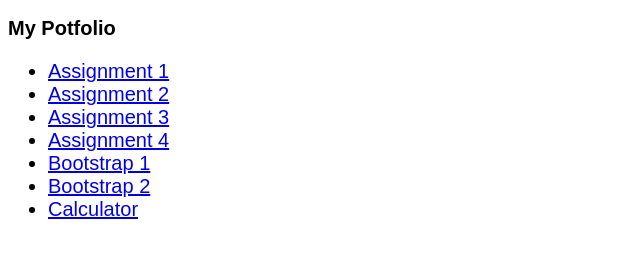
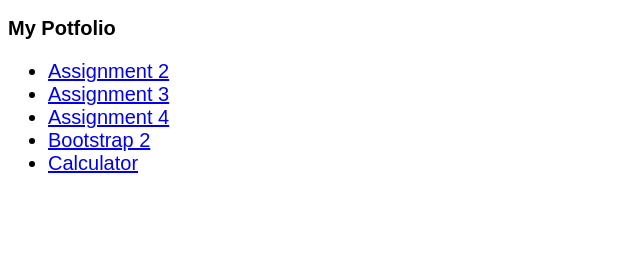
Before and after one commit to TrustChukwuma/My-portfolio, a plain HTML site: page index.html in a window 1280 px wide. Shown: the whole page, without its empty margins (0-640 px from the left). Drawn offline with Linux system fonts and the light colour scheme.

Commit message:
edited html files

```diff
--- a/index.html
+++ b/index.html
@@ -15,11 +15,9 @@
 	<h2>My Potfolio</h2>
 
 	<ul>
-		<li><a href="https://trustchukwuma.github.io/Assignment-1/">Assignment 1</a></li>
 		<li><a href="https://trustchukwuma.github.io/Assignment-2/">Assignment 2</a></li>
 		<li><a href="https://trustchukwuma.github.io/Assignment-3/">Assignment 3</a></li>
 		<li><a href="https://trustchukwuma.github.io/Assignment-4/">Assignment 4</a></li>
-		<li><a href="https://trustchukwuma.github.io/Bootstrap-1/">Bootstrap 1</a></li>
 		<li><a href="https://trustchukwuma.github.io/Bootstrap-2/">Bootstrap 2</a></li>
 		<li><a href="https://trustchukwuma.github.io/Caculator/">Calculator</a></li>
 	</ul>
```
